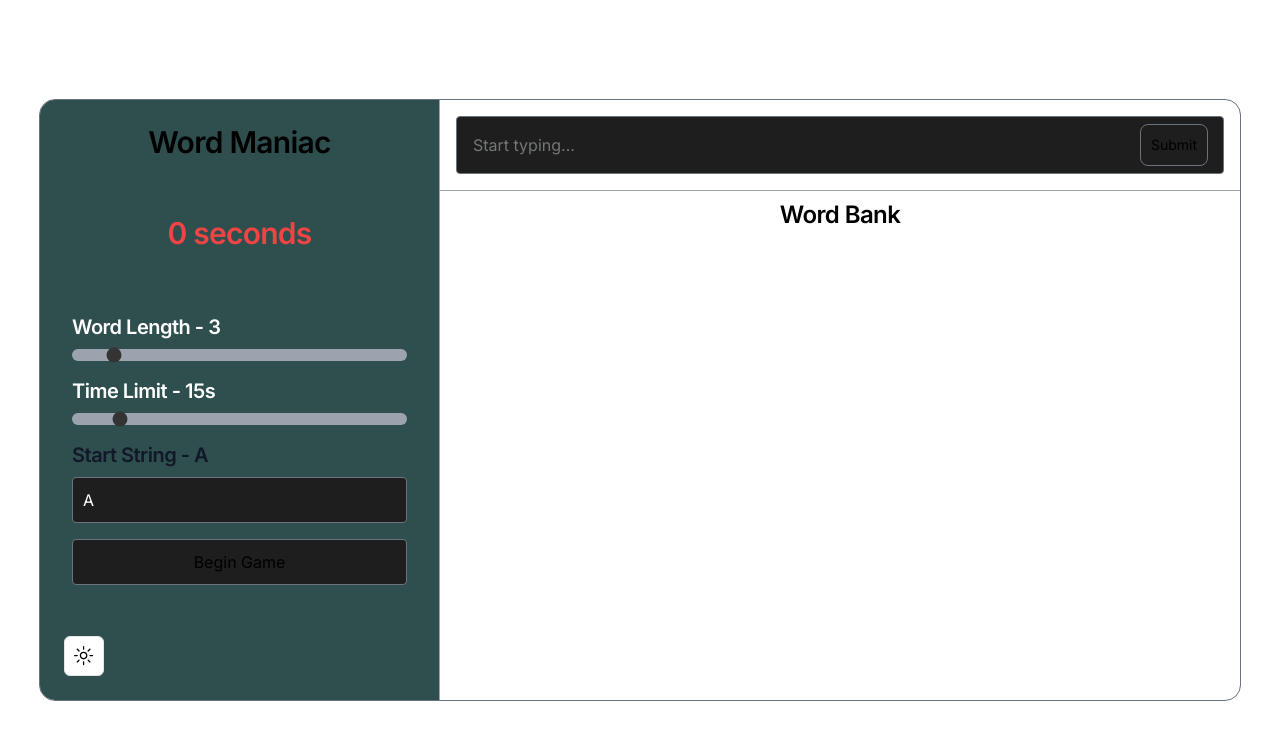
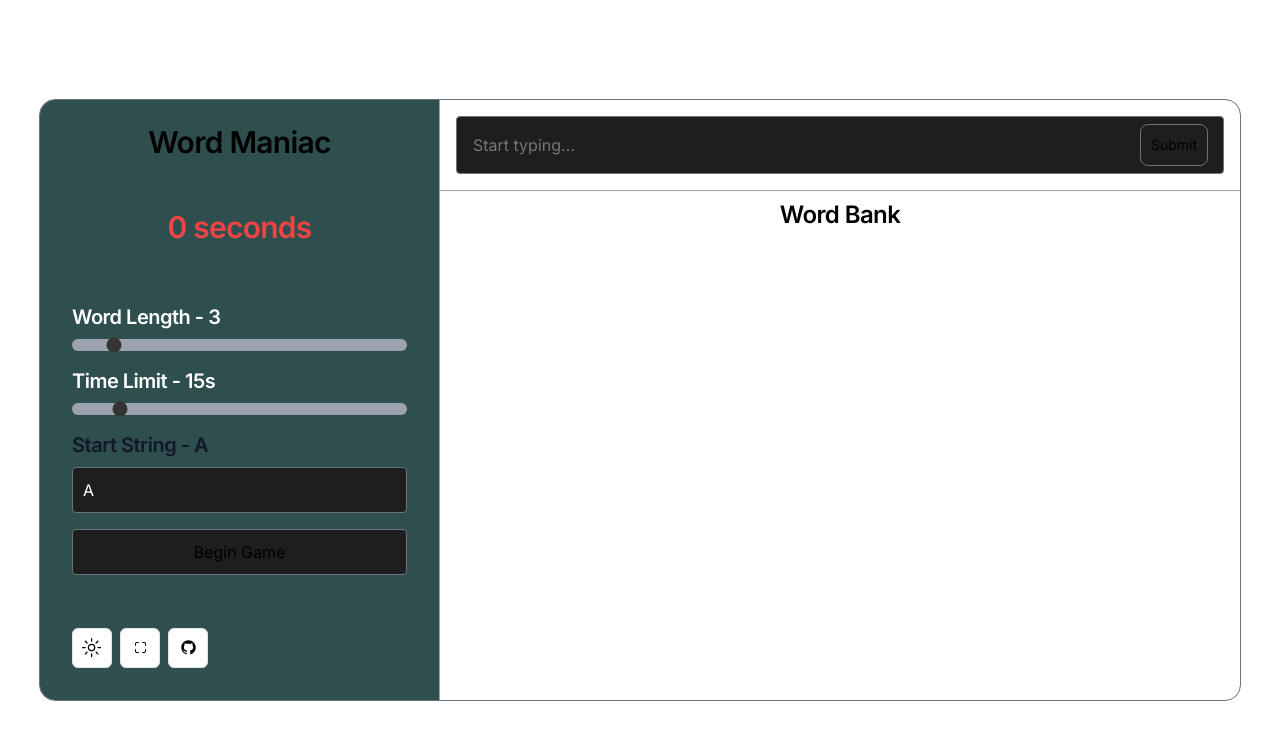
Before and after one commit to PatrickLisiecki/word-maniac, a Next.js app in the folder client/: page / in a window 1280 px wide. Shown: the top 740 px of the page. Built offline with nearby package versions, Linux system fonts and the light colour scheme.

Commit message:
added sidebar footer with screen toggle

```diff
--- a/client/src/app/page.tsx
+++ b/client/src/app/page.tsx
@@ -6,24 +6,38 @@ import SettingsForm from "@/components/SettingsForm";
 import Timer from "@/components/Timer";
 import GameInput from "@/components/GameInput";
 import WordList from "@/components/WordList";
-import ModeToggle from "@/components/ModeToggle";
+import Footer from "@/components/Footer";
 
 import Settings from "@/types/Settings";
 
 import checkWord from "@/api/checkWord";
 
 export default function Home() {
+  // Game Settings
   const [settings, setSettings] = useState<Settings>({
+    // Default settings
     wordLength: "3",
     timeLimit: "15",
     start: "A",
   });
 
+  // Is the game in progress?
   const [isRunning, setIsRunning] = useState<boolean>(false);
+
+  // Timer for game
   const [seconds, setSeconds] = useState<number>(0);
+
+  // User Input
   const [currentWord, setCurrentWord] = useState<string>("");
+
+  // Collection of valid user-submitted words
   const [validWords, setValidWords] = useState<Array<string>>([]);
+
+  // Error and final message
   const [message, setMessage] = useState<string>("");
+
+  // Is the game screen expanded?
+  const [isExpanded, setIsExpanded] = useState<boolean>(false);
 
   // Checks if current word has already been submitted
   const isUnique = (word: string): boolean => {
@@ -95,6 +109,7 @@ export default function Home() {
     }
   };
 
+  // Every time the timer is decremented run this effect
   useEffect(() => {
     let timer: any;
 
@@ -117,7 +132,12 @@ export default function Home() {
 
   return (
     <main className="w-full h-screen max-h-screen flex justify-center items-center">
-      <div className="border border-gray-500 flex flex-row rounded-2xl bg-white dark:bg-[#1e1e1e] overflow-hidden">
+      {/* Game Screen */}
+      <div
+        className={`${
+          isExpanded ? "w-full h-full" : "rounded-2xl"
+        } border border-gray-500 flex flex-row bg-white dark:bg-[#1e1e1e] overflow-hidden`}
+      >
         {/* Sidebar Menu */}
         <aside className="min-w-[400px] min-h-[600px] flex flex-col justify-between p-6 border-r border-gray-400 bg-[#2F4F4F]">
           <div className="text-3xl font-semibold tracking-tight text-center">
@@ -137,7 +157,8 @@ export default function Home() {
             setSeconds={setSeconds}
           />
 
-          <ModeToggle />
+          {/* Sidebar Footer */}
+          <Footer isExpanded={isExpanded} setIsExpanded={setIsExpanded} />
         </aside>
 
         <div className="min-w-[800px] flex flex-col">
--- /dev/null
+++ b/client/src/components/Footer.tsx
@@ -0,0 +1,44 @@
+import React from "react";
+
+import { CornersIcon, GitHubLogoIcon } from "@radix-ui/react-icons";
+
+import ModeToggle from "./ui/ModeToggle";
+
+interface FooterProps {
+  isExpanded: boolean;
+  setIsExpanded: React.Dispatch<React.SetStateAction<boolean>>;
+}
+
+export default function Footer({ isExpanded, setIsExpanded }: FooterProps) {
+  return (
+    <div className="w-full flex flex-row p-2 space-x-2">
+      {/* Dark Mode Toggle */}
+      <ModeToggle />
+
+      {/* Toggle Fullscreen Button */}
+      <button
+        onClick={() => setIsExpanded(!isExpanded)}
+        className="inline-flex items-center justify-center whitespace-nowrap rounded-md text-sm font-medium ring-offset-white transition-colors focus-visible:outline-none focus-visible:ring-2 focus-visible:ring-neutral-950 focus-visible:ring-offset-2 disabled:pointer-events-none disabled:opacity-50 dark:ring-offset-neutral-950 dark:focus-visible:ring-neutral-300 border border-neutral-200 bg-white hover:bg-neutral-100 hover:text-neutral-900 dark:border-neutral-800 dark:bg-neutral-950 dark:hover:bg-neutral-800 dark:hover:text-neutral-50 h-10 w-10"
+      >
+        <svg
+          width="15"
+          height="15"
+          viewBox="0 0 15 15"
+          fill="none"
+          xmlns="http://www.w3.org/2000/svg"
+        >
+          <CornersIcon />
+        </svg>
+      </button>
+
+      <a
+        href="https://github.com/PatrickLisiecki"
+        rel="noopenner norefferer"
+        target="_blank"
+        className="inline-flex items-center justify-center whitespace-nowrap rounded-md text-sm font-medium ring-offset-white transition-colors focus-visible:outline-none focus-visible:ring-2 focus-visible:ring-neutral-950 focus-visible:ring-offset-2 disabled:pointer-events-none disabled:opacity-50 dark:ring-offset-neutral-950 dark:focus-visible:ring-neutral-300 border border-neutral-200 bg-white hover:bg-neutral-100 hover:text-neutral-900 dark:border-neutral-800 dark:bg-neutral-950 dark:hover:bg-neutral-800 dark:hover:text-neutral-50 h-10 w-10"
+      >
+        <GitHubLogoIcon />
+      </a>
+    </div>
+  );
+}
```
Also changed, not shown: client/src/components/ui/ModeToggle.tsx (renamed from client/src/components/ModeToggle.tsx).
